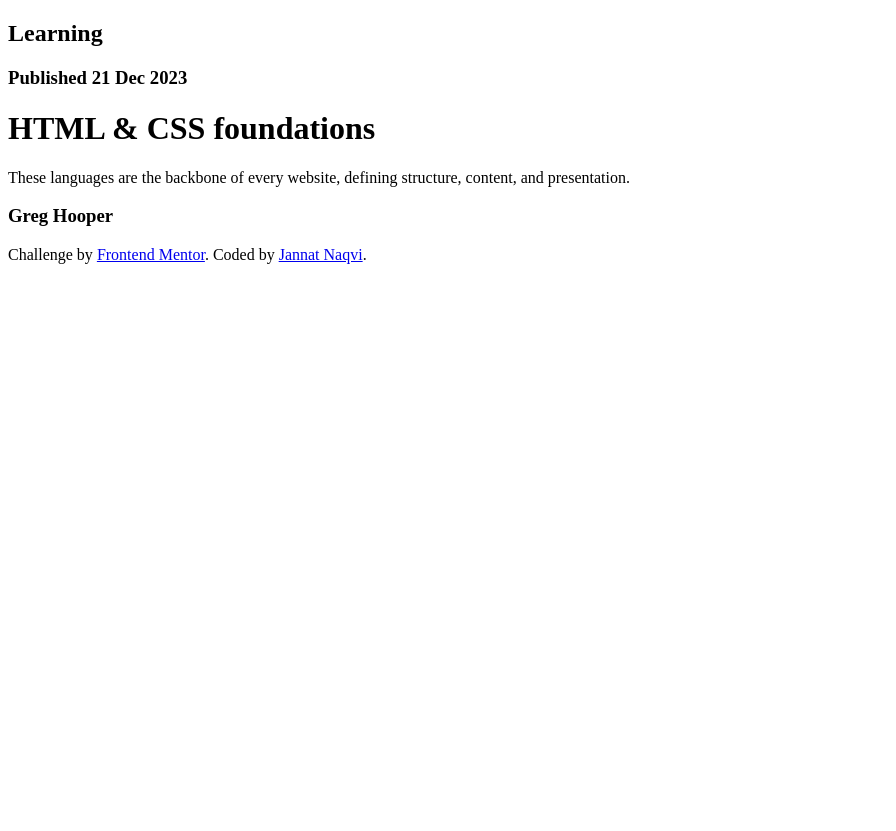
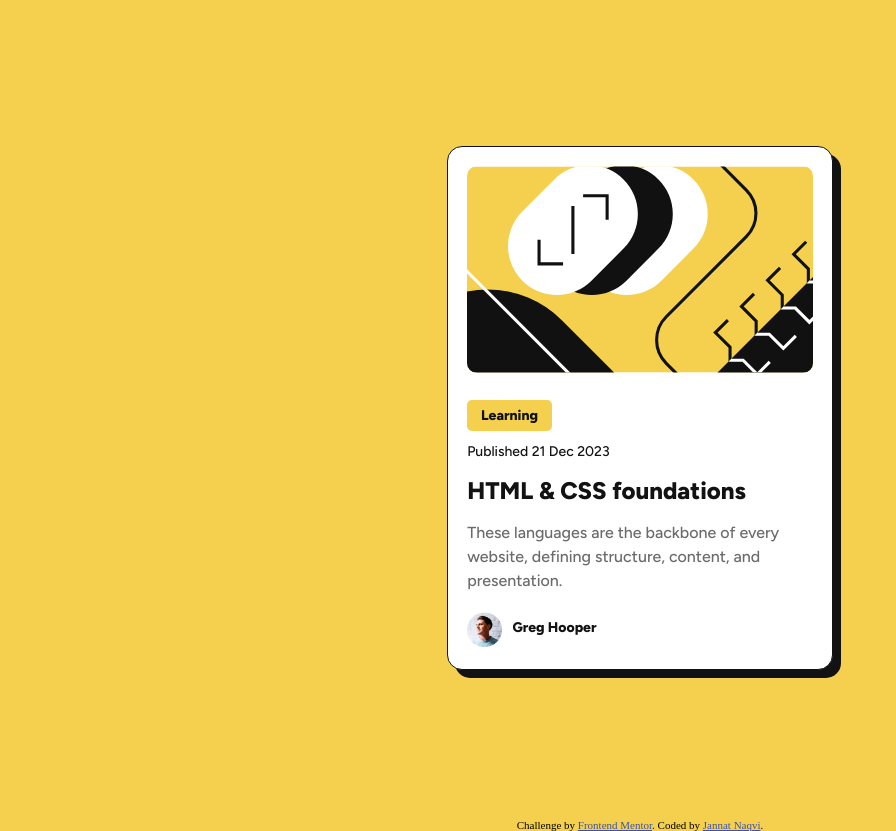
Before and after one commit to jan28x/frontEnd-blogPreview, a plain HTML site: page index.html in a window 1280 px wide. Shown: the whole page, without its empty margins (0-896 px from the left). Before the commit the page ends 800 px from the top, so only its background shows below. Drawn offline with Linux system fonts and the light colour scheme.

Commit message:
final commit

```diff
--- a/blogPreviewCSS.css
+++ b/blogPreviewCSS.css
@@ -6,3 +6,106 @@
 .attribution a {
     color: hsl(228, 45%, 44%);
 }
+
+html, body, #container {
+    height: 100%;
+}
+
+body {
+    background-color: hsl(47, 88%, 63%);
+}
+
+#container {
+    display: flex;
+    align-items: center;
+    justify-content: center;
+}
+
+#card {
+    background-color: white;
+    width: 384px;
+    height: 522px;
+    border-radius: 15px;
+    border: 1px solid hsl(0, 0%, 7%);
+    box-shadow: 8px 8px hsl(0, 0%, 7%);
+}
+
+#cardGraphic {
+    width: 90%;
+    height: auto;
+    margin: 5%;
+    border-radius: 10px;
+}
+
+#info {
+    text-align: left;
+    margin: 5%;
+}
+
+#subject {
+    text-align: center;
+    margin: -2% 5%;
+    width: 22%;
+    background-color: hsl(47, 88%, 63%);
+    border-radius: 5px;
+}
+
+#info h1 {
+    font-size: 24px;
+    font-family: 'Figtree Extra Bold', Figtree, sans-serif;
+    font-weight: 800;
+    color: hsl(0, 0%, 7%);
+}
+
+#info a:link, #info a:visited, #info a:active {
+    color: hsl(0, 0%, 7%);
+    text-decoration: none;
+}
+
+#info a:hover {
+    color: hsl(47, 88%, 63%);
+    text-decoration: none;
+}
+
+#subject h2 {
+    font-size: 14px;
+    font-family: 'Figtree Extra Bold', Figtree, sans-serif;
+    font-weight: 800;
+    padding: 7px;
+    color: hsl(0, 0%, 7%);
+}
+
+#info h3 {
+    font-size: 14px;
+    font-family: 'Figtree Medium', Figtree, sans-serif;
+    font-weight: 500;
+    color: hsl(0, 0%, 7%);
+}
+
+main p {
+    font-size: 16px;
+    font-family: 'Figtree Medium', Figtree, sans-serif;
+    font-weight: 500;
+    line-height: 150%;
+    color: hsl(0, 0%, 42%);
+}
+
+#author {
+    font-size: 14px;
+    font-family: 'Figtree Extra Bold', Figtree, sans-serif;
+    font-weight: 800;
+    margin: 5%;
+}
+
+#author img {
+    width: 35px;
+    height: auto;
+    display: inline-block;
+}
+
+#author p {
+    margin: 0 2%;
+    vertical-align: 90%;
+    display: inline-block;
+    color: hsl(0, 0%, 7%);
+}
--- a/index.html
+++ b/index.html
@@ -4,14 +4,39 @@
     <meta charset="UTF-8">
     <meta name="viewport" content="width=device-width, initial-scale=1.0"> <!-- displays site properly based on user's device -->
     <link rel="icon" type="image/png" sizes="32x32" href="./assets/images/favicon-32x32.png">
+    <link rel="stylesheet" href="blogPreviewCSS.css">
+    <link rel="preconnect" href="https://fonts.googleapis.com">
+    <link rel="preconnect" href="https://fonts.gstatic.com" crossorigin>
+    <link href="https://fonts.googleapis.com/css2?family=Figtree:ital,wght@0,300..900;1,300..900&display=swap" rel="stylesheet">
     <title>Frontend Mentor | Blog preview card</title>
   </head>
+
   <body>
+    <div id="container">
+
+      <div id="card">
+        <img src="assets/images/illustration-article.svg" id="cardGraphic" alt="Yellow, black and white graphic representing HTML"/>
+
+        <div id="subject">
           <h2>Learning</h2>
+        </div>
+
+        <div id="info">
           <h3>Published 21 Dec 2023</h3>
-  <h1>HTML & CSS foundations</h1>
+          <h1><a href='#'>HTML & CSS foundations</a></h1>
+          <main>
             <p>These languages are the backbone of every website, defining structure, content, and presentation.</p>
-  <h3>Greg Hooper</h3>
+          </main>
+        </div>
+
+        <div id="author">
+          <img src="assets/images/image-avatar.webp" alt="Profile picture of the article's author"/>
+          <p>Greg Hooper</p>
+        </div>
+
+      </div>
+
+    </div>
 
     <div class="attribution">
       <footer>
```
Lines whose indentation alone changed are shown as unchanged.
